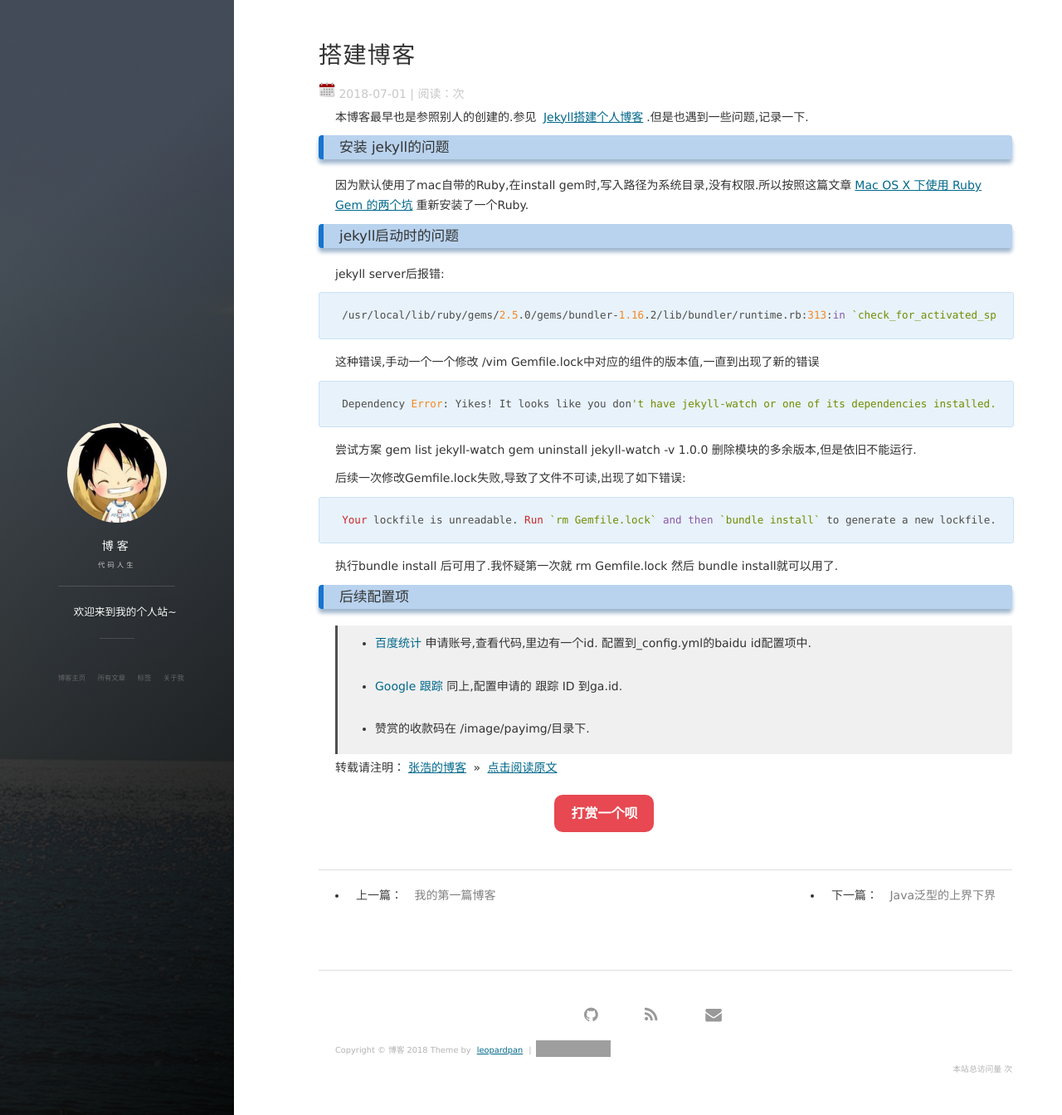
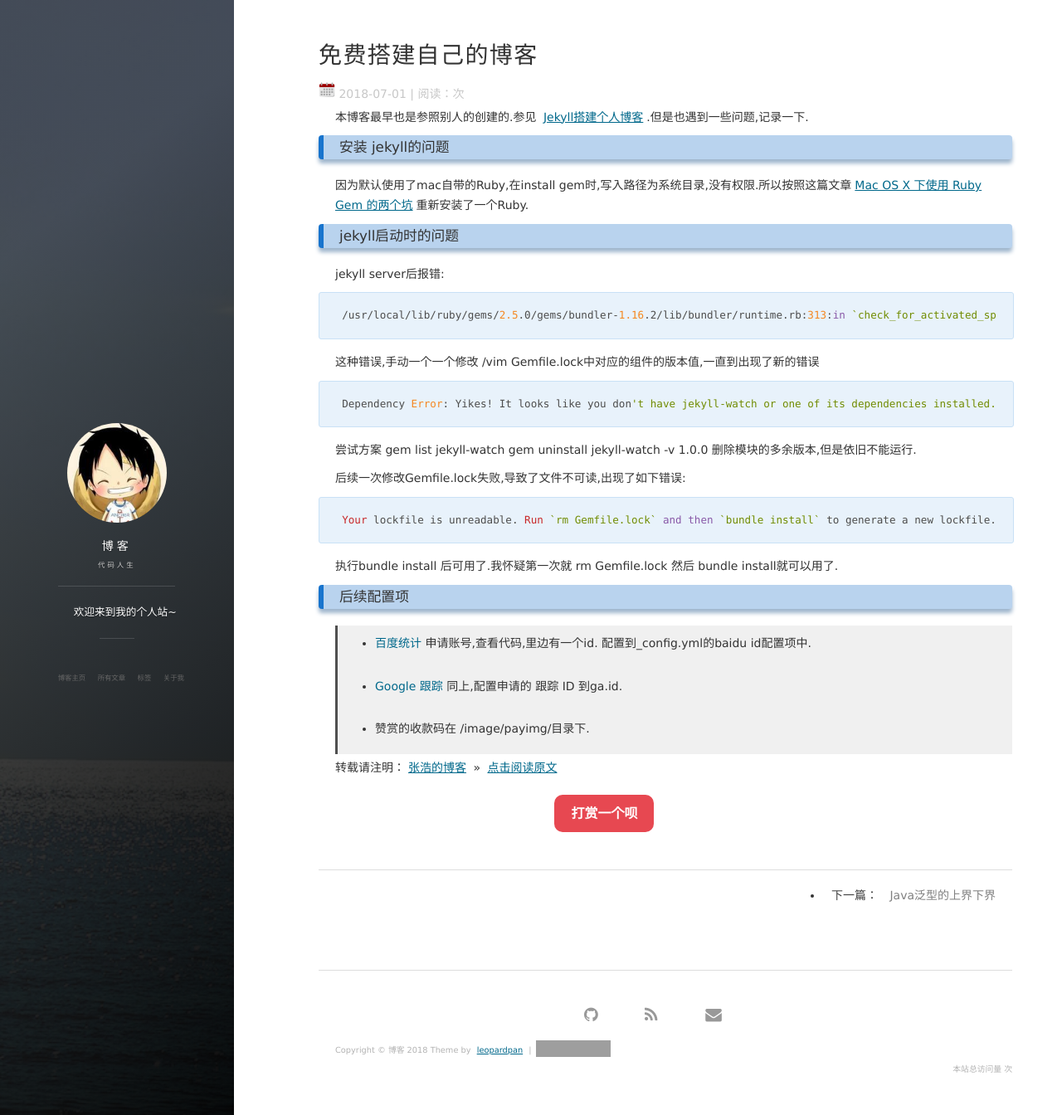
Before and after one commit to zhanghao001/zhanghao001.github.io, a Jekyll site: the page built from _posts/2018-07-01-createBlog.md, in a window 1280 px wide and 1344 px high. Shown: the whole window at 83% size. Built offline with Jekyll 4.4.1, drawn with Linux system fonts in a browser that asks for light colours; nearby versions of some CDN libraries; comment, search, counter and statistics services are not loaded; grey boxes are pictures that could not be loaded.

Commit message:
博客改动

```diff
--- a/_posts/2018-07-01-createBlog.md
+++ b/_posts/2018-07-01-createBlog.md
@@ -1,6 +1,6 @@
 ---
 layout: post
-title: 搭建博客
+title: 免费搭建自己的博客
 date: 2018-07-01
 tags: 搭建博客
 ---
```
Also changed, not shown: 2018-06-30-firstBlog.bak.md (renamed from _posts/2018-06-30-firstBlog.bak.md).
